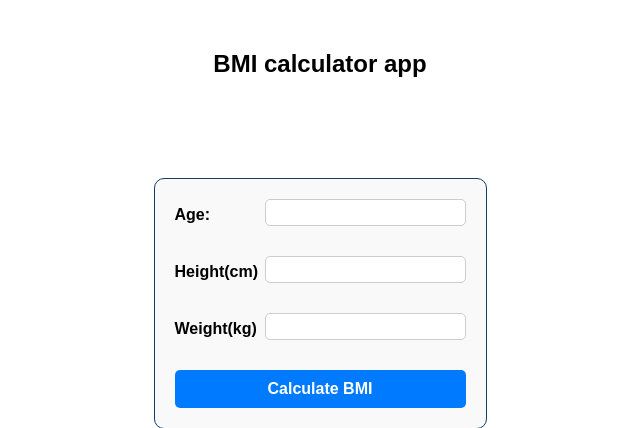
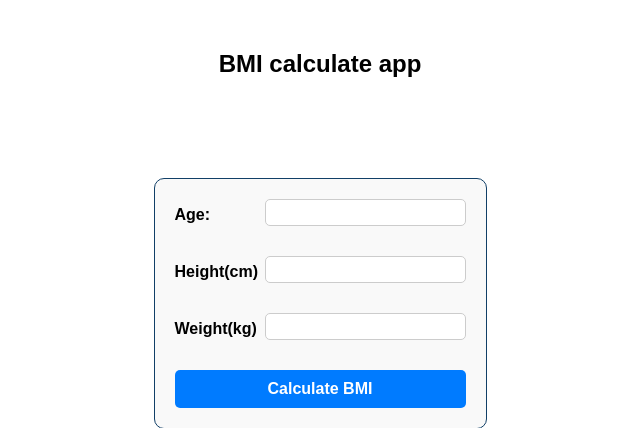
Before and after one commit to kubaledvina/bmi-calculator-flask, a Flask app: page / in a window 1280 px wide. Shown: the top 428 px of the page, without its empty margins (320-960 px from the left). Run offline with Flask 3, Linux system fonts and the light colour scheme.

Commit message:
calculate BMI complete

```diff
--- a/templates/index.html
+++ b/templates/index.html
@@ -10,7 +10,7 @@
 </head>
 <body>
 
-    <h2>BMI calculator app</h2>
+    <h2>BMI calculate app</h2>
 
     <form method="POST" class="form">
         <div class="form_row">
```
